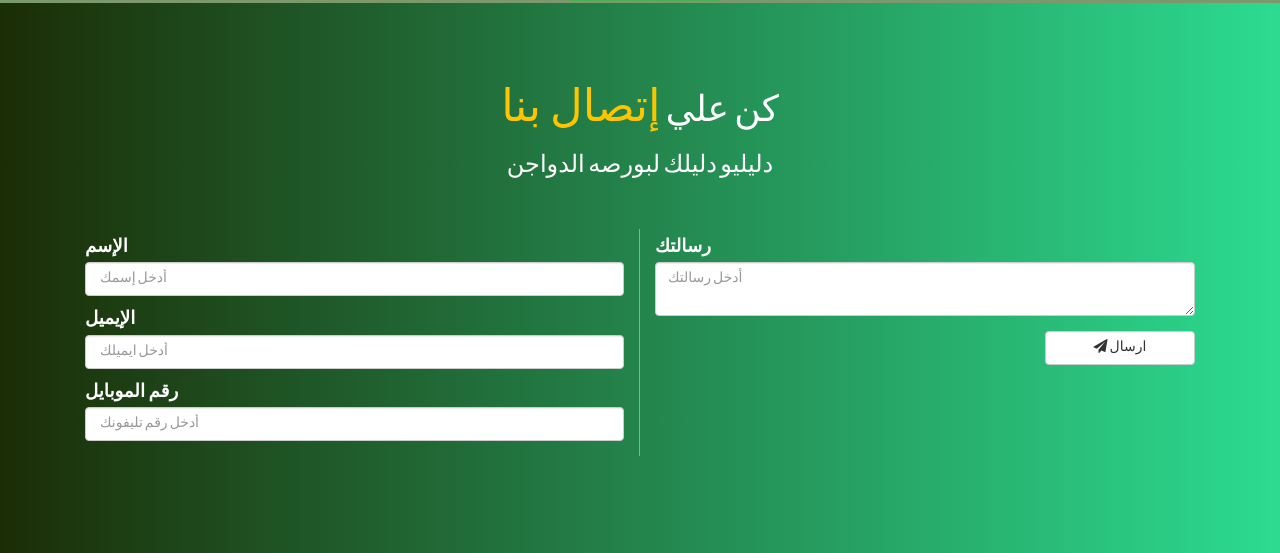
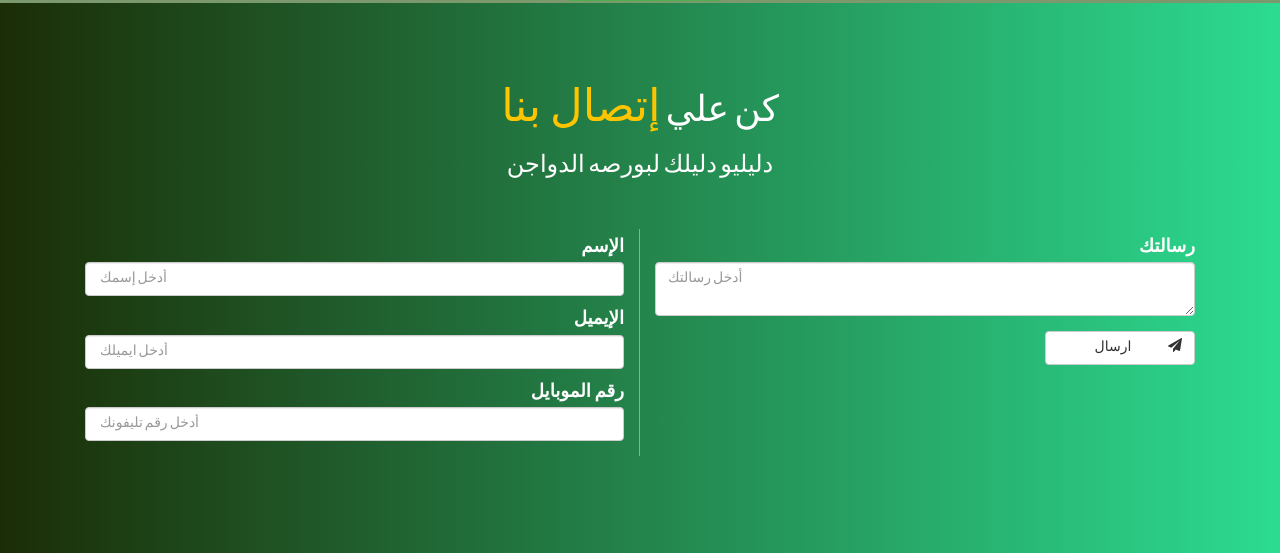
Before and after one commit to ZaynapElaidy/design, a PHP site: page / in a window 1280 px wide; the page is wider, and only the part inside the window is pictured. Shown: the part 597-1150 px from the top of that part. Run offline with PHP 8.4, Linux system fonts and the light colour scheme.

Commit message:
Update index.php

```diff
--- a/index.php
+++ b/index.php
@@ -65,7 +65,7 @@
                                     <th class="fluid">اطلب</th>
                                     <th class="fixed">سعر الكيلو</th>
                                     <th class="fixed">الوزن</th>
-                                    <th class="fixed">العد</th>
+                                    <th class="fixed">العدد</th>
                                     <th class="fixed">النوع</th>
 
                                 </tr>
@@ -84,7 +84,7 @@
                                 <tr>
                                     <th  class="fluid">سعر الكيلو</th>
                                     <th  class="fixed">الوزن</th>
-                                    <th  class="fluid">العد</th>
+                                    <th  class="fluid">العدد</th>
 
 
 
@@ -104,29 +104,29 @@
             <div class="modal-content">
                 <div class="modal-header">
                     <button type="button" class="close" data-dismiss="modal"></button>
-                    <h4 class="modal-title">إضافه منتج</h4>
+                    <h4 class="modal-title" style="float: right; text-align: center;">إضافه منتج</h4>
                 </div>
                 <form action="#" method="post" >
                     <div class="modal-body">
                         <div class="form-group">
-                            <label for="">النوع</label>
+                            <label for="type" style="float: right;">النوع</label>
                             <input type="text" class="form-control type" name="type">
                         </div>
                         <div class="form-group">
-                            <label for="">العدد</label>
+                            <label for="num" style="float: right;">العدد</label>
                             <input type="text" class="form-control num" name="num"/>
                         </div>
                         <div class="form-group">
-                            <label for="">الوزن</label>
+                            <label for="wight"  style="float: right;">الوزن</label>
                             <input type="text" class="form-control wight" name="wight"/><br><br>
                         </div>
                         <div class="form-group">
-                            <label for="">السعر للكيلو</label>
+                            <label for="price"  style="float: right;">السعر للكيلو</label>
                             <input type="number" class="form-control price" name="price"/><br><br>
                         </div>
                     </div>
                     <div class="modal-footer">
-                        <button type="submit" class="btn btn-default addm">إضافه</button>
+                        <button type="submit" class="btn btn-default addm"  style="float: right;">إضافه</button>
                     </div>
                 </form>
             </div>
@@ -138,26 +138,26 @@
             <div class="modal-content">
                 <div class="modal-header">
                     <button type="button" class="close" data-dismiss="modal"></button>
-                    <h4 class="modal-title">طلب منتج</h4>
+                    <h4 class="modal-title"  style="float: right;">طلب منتج</h4>
                 </div>
                 <form action="#" method="post">
                     <div class="modal-body">
 
                         <div class="form-group">
-                            <label for="">العدد</label>
+                            <label for="num"  style="float: right;">العدد</label>
                             <input type="text" class="form-control num2" name="num"/>
                         </div>
                         <div class="form-group">
-                            <label for="">الوزن</label>
+                            <label for="wight"  style="float: right;">الوزن</label>
                             <input type="text" class="form-control wight2" name="wight"/>
                         </div>
                         <div class="form-group">
-                            <label for="">السعر للكيلو</label>
+                            <label for="price"  style="float: right;">السعر للكيلو</label>
                             <input type="text" class="form-control price2" name="price"/><br><br>
                         </div>
                     </div>
                     <div class="modal-footer">
-                        <button type="submit" class="btn btn-default orderm">اطلب</button>
+                        <button type="submit" class="btn btn-default orderm"  style="float: right;">اطلب</button>
                     </div>
                 </form>
             </div>
@@ -179,26 +179,26 @@
                 <form>
                     <div class="col-md-6 form-line">
                         <div class="form-group">
-                            <label for="exampleInputUsername">الإسم</label>
+                            <label for="exampleInputUsername" style="float: right;">الإسم</label>
                             <input type="text" class="form-control" id="" placeholder=" أدخل إسمك">
                         </div>
                         <div class="form-group">
-                            <label for="exampleInputEmail">الإيميل</label>
+                            <label for="exampleInputEmail" style="float: right;">الإيميل</label>
                             <input type="email" class="form-control" id="exampleInputEmail" placeholder=" أدخل ايميلك">
                         </div>
                         <div class="form-group">
-                            <label for="telephone">رقم الموبايل</label>
+                            <label for="telephone" style="float: right;">رقم الموبايل</label>
                             <input type="tel" class="form-control" id="telephone" placeholder=" أدخل رقم تليفونك">
                         </div>
                     </div>
                     <div class="col-md-6">
                         <div class="form-group">
-                            <label for ="description"> رسالتك</label>
+                            <label for ="description" style="float: right;"> رسالتك</label>
                             <textarea  class="form-control" id="description" placeholder="أدخل رسالتك"></textarea>
                         </div>
                         <div>
 
-                            <button type="button" class="btn btn-default submit"><i class="fa fa-paper-plane" aria-hidden="true"></i>  ارسال</button>
+                            <button type="button" class="btn btn-default submit"><i class="fa fa-paper-plane" aria-hidden="true" style="float: right;"></i>  ارسال</button>
                         </div>
 
                     </div>
```
